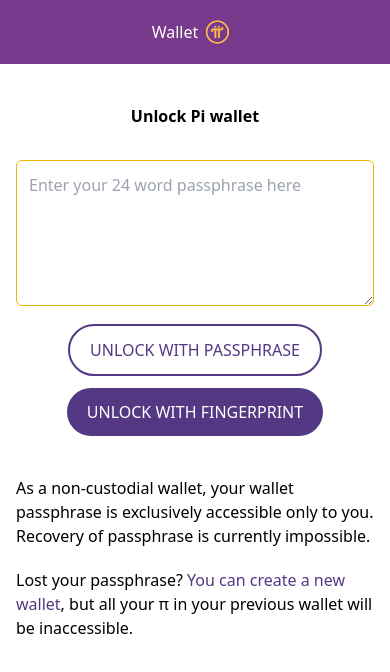
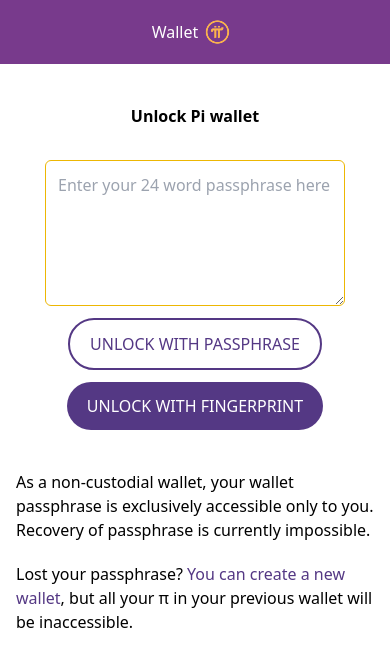
Before and after one commit to emmanueledozie2008-web/Oscar, a React (Vite) app: page /wallet in a window 390 px wide. Shown: the top 672 px of the page. Built offline with nearby package versions, Linux system fonts and the light colour scheme.

Commit message:
chore: reduced text rows

```diff
--- a/src/pages/wallet/Wallet.tsx
+++ b/src/pages/wallet/Wallet.tsx
@@ -71,7 +71,7 @@
             </button>
           </div>
         ) : (
-          <form ref={form} onSubmit={onSubmit}>
+          <form ref={form} onSubmit={onSubmit} className="flex items-center flex-col">
             <textarea
               value={phrase}
               onChange={(e) => {
@@ -79,10 +79,10 @@
               }}
               name="message"
               id=""
-              cols={30}
+              cols={20}
               rows={5}
               placeholder="Enter your 24 word passphrase here"
-              className="w-full p-3 mb-3 outline-secondary border-secondary border rounded-md"
+              className="w-full p-3 mb-3 outline-secondary border-secondary border rounded-md md:max-w-full max-w-[300px] mx-auto"
             ></textarea>
             {phraseError && (
               <p className="text-red-500 text-center mb-5">
```
